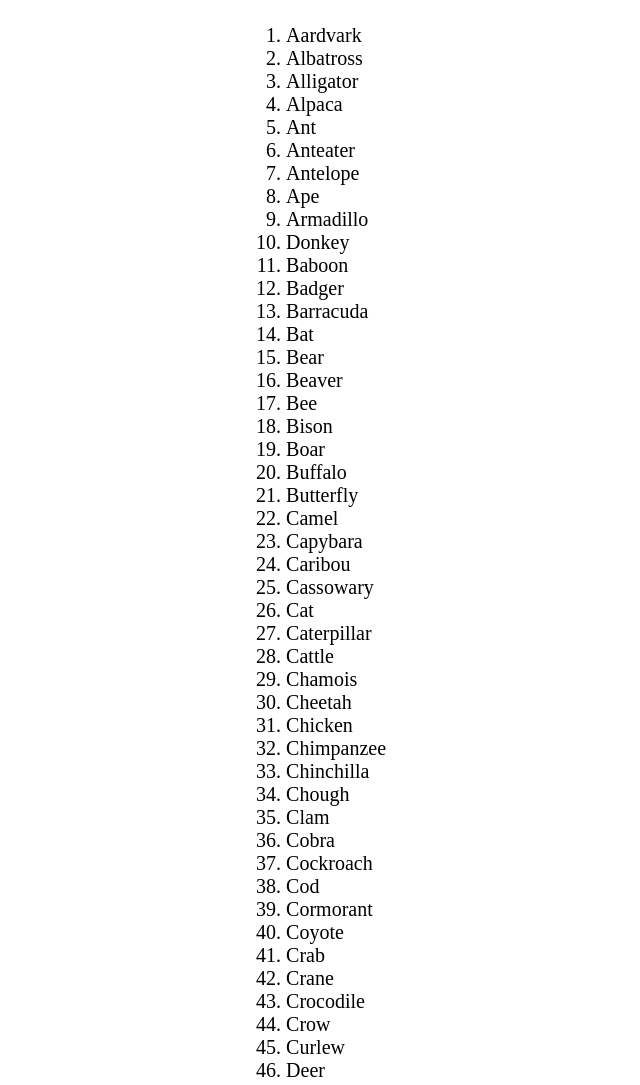
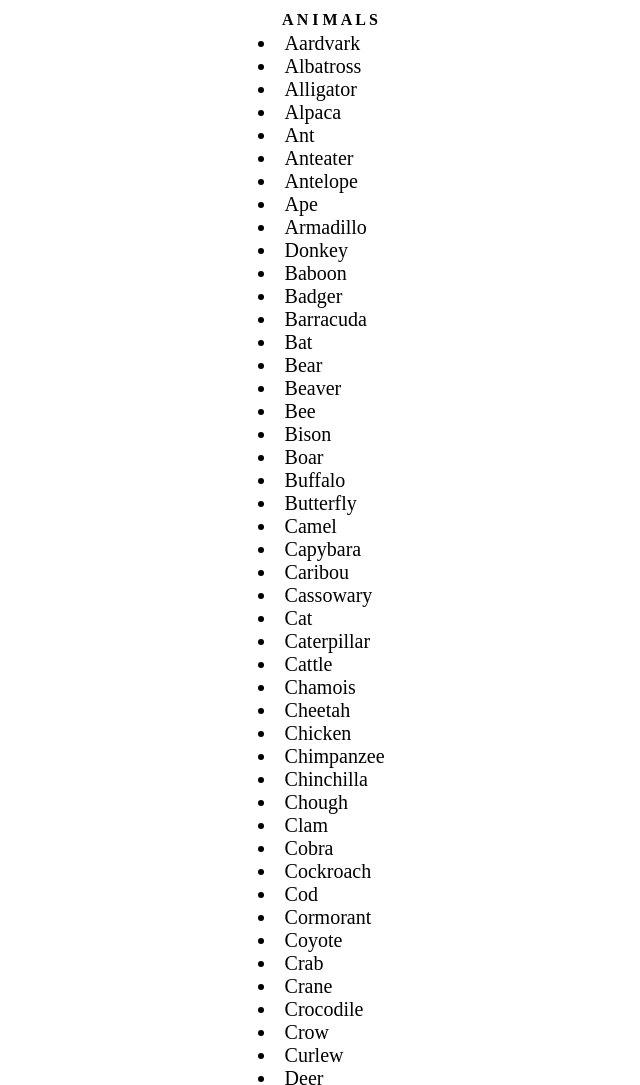
Before and after one commit to abasha2002/AnimalArrayChallenge, a plain HTML site: page index.html in a window 1280 px wide. Shown: the top 1085 px of the page, without its empty margins (310-950 px from the left). Drawn offline with Linux system fonts and the light colour scheme.

Commit message:
Update index.html

```diff
--- a/index.html
+++ b/index.html
@@ -7,9 +7,20 @@
     <link rel="stylesheet" href="style.css">
 </head>
 <body>
-    <ol id="list" style="padding-left: 30px;">
+    <div class="container">
+        <table>
+            <thead>
+                <tr>
+                    <th>A N I M A L S</th>
+                </tr>
+            </thead>
+            <tbody>
+                <tr id="list">
 
-    </ol>
+                </tr>
+            </tbody>
+        </table>
+    </div>
     <script src="script.js"></script>
 </body>
 </html>
```
